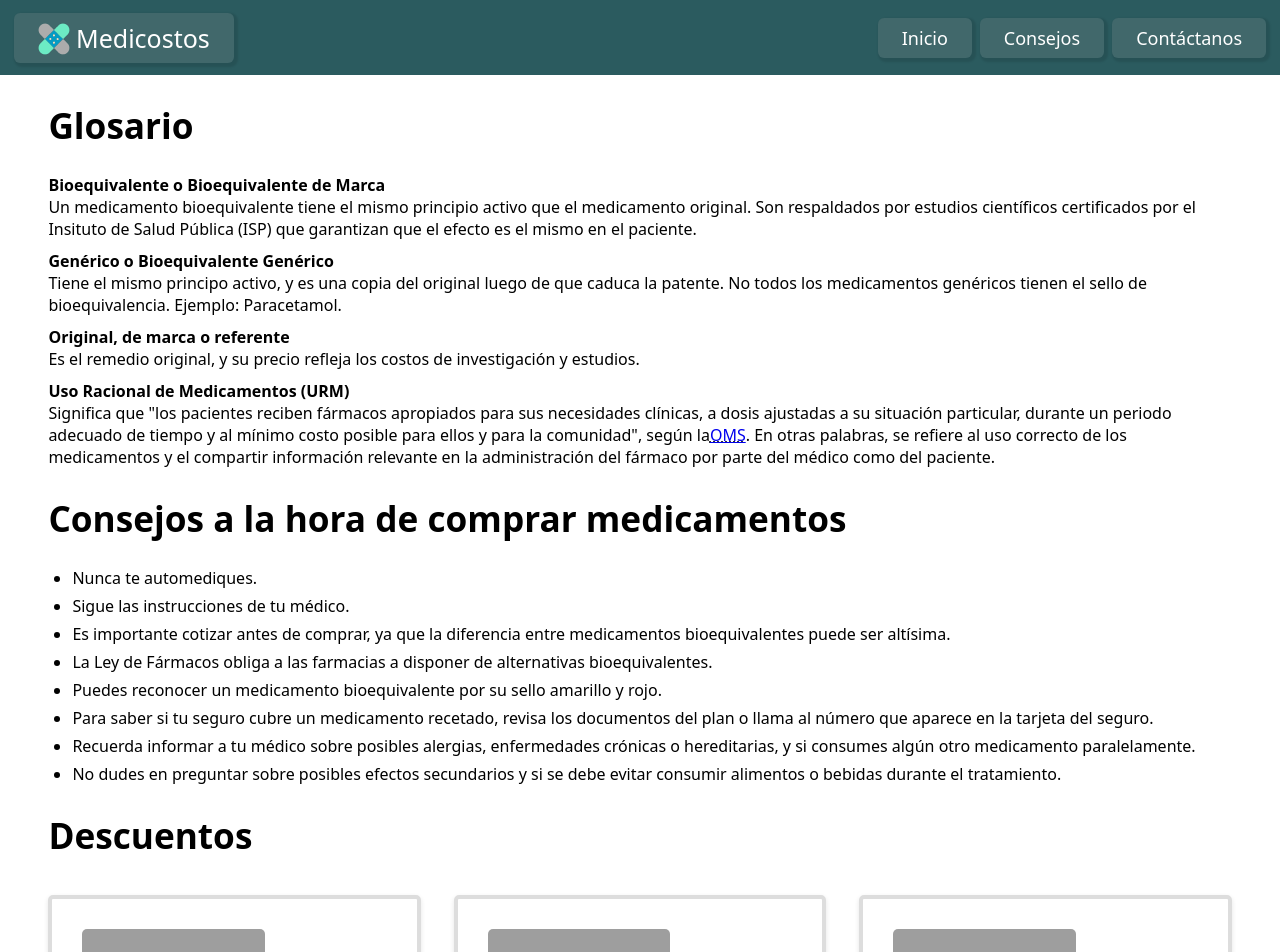
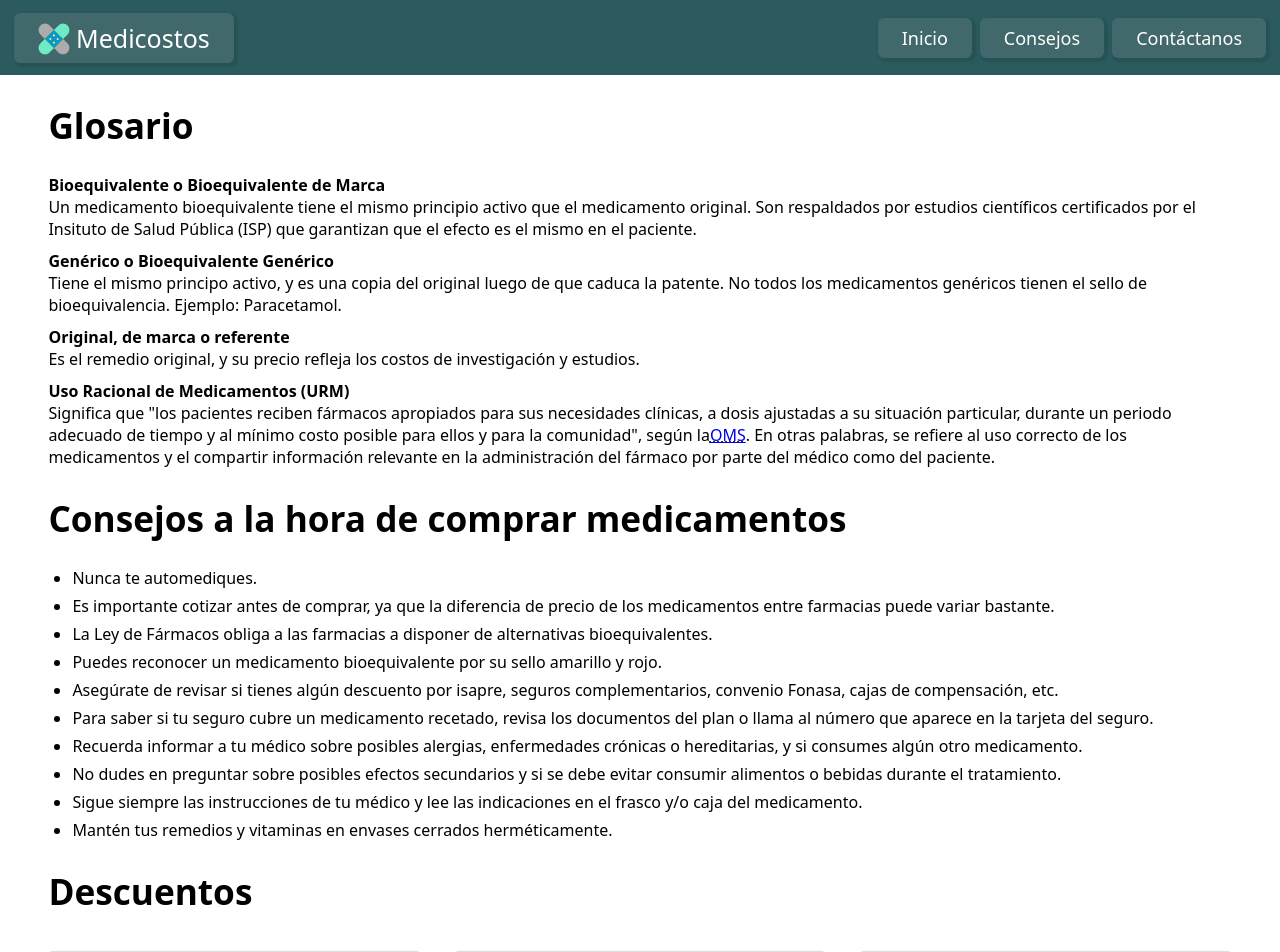
Before and after one commit to ttaxyy/medicostos, a React (Vite) app in the folder medicostos/: page /consejos in a window 1280 px wide. Shown: the top 952 px of the page. Built offline with nearby package versions, Linux system fonts and the light colour scheme; grey boxes are pictures that could not be loaded; the HTML template or start-up script is replaced by a standard one.

Commit message:
Más consejos

```diff
--- a/medicostos/src/Consejo/CardGrid.jsx
+++ b/medicostos/src/Consejo/CardGrid.jsx
@@ -107,10 +107,9 @@ const CardGrid = () => {
       <h2 className="subtitulo">Consejos a la hora de comprar medicamentos</h2>
       <ul className="texto">
         <li>Nunca te automediques.</li>
-        <li>Sigue las instrucciones de tu médico.</li>
         <li>
-          Es importante cotizar antes de comprar, ya que la diferencia entre
-          medicamentos bioequivalentes puede ser altísima.
+          Es importante cotizar antes de comprar, ya que la diferencia de precio
+          de los medicamentos entre farmacias puede variar bastante.
         </li>
         <li>
           La Ley de Fármacos obliga a las farmacias a disponer de alternativas
@@ -121,17 +120,27 @@ const CardGrid = () => {
           rojo.
         </li>
         <li>
+          Asegúrate de revisar si tienes algún descuento por isapre, seguros
+          complementarios, convenio Fonasa, cajas de compensación, etc.
+        </li>
+        <li>
           Para saber si tu seguro cubre un medicamento recetado, revisa los
           documentos del plan o llama al número que aparece en la tarjeta del
           seguro.
         </li>
         <li>
           Recuerda informar a tu médico sobre posibles alergias, enfermedades
-          crónicas o hereditarias, y si consumes algún otro medicamento paralelamente.
+          crónicas o hereditarias, y si consumes algún otro medicamento.
         </li>
         <li>
           No dudes en preguntar sobre posibles efectos secundarios y si se debe evitar
           consumir alimentos o bebidas durante el tratamiento.
+        </li>
+        <li>
+          Sigue siempre las instrucciones de tu médico y lee las indicaciones en el frasco y/o caja del medicamento.
+        </li>
+        <li>
+          Mantén tus remedios y vitaminas en envases cerrados herméticamente.
         </li>
       </ul>
       <h2 className="subtitulo">Descuentos</h2>
```
